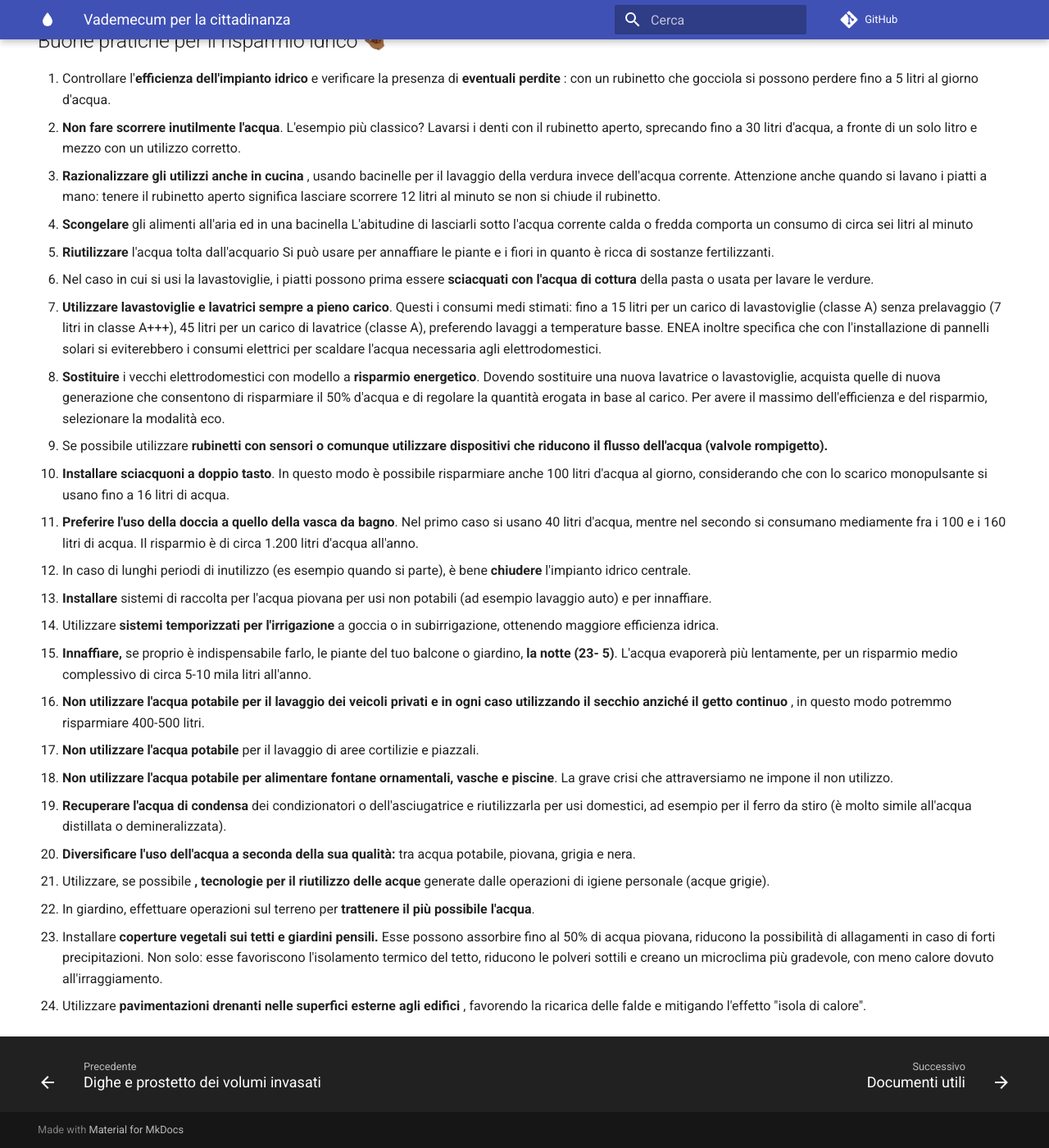
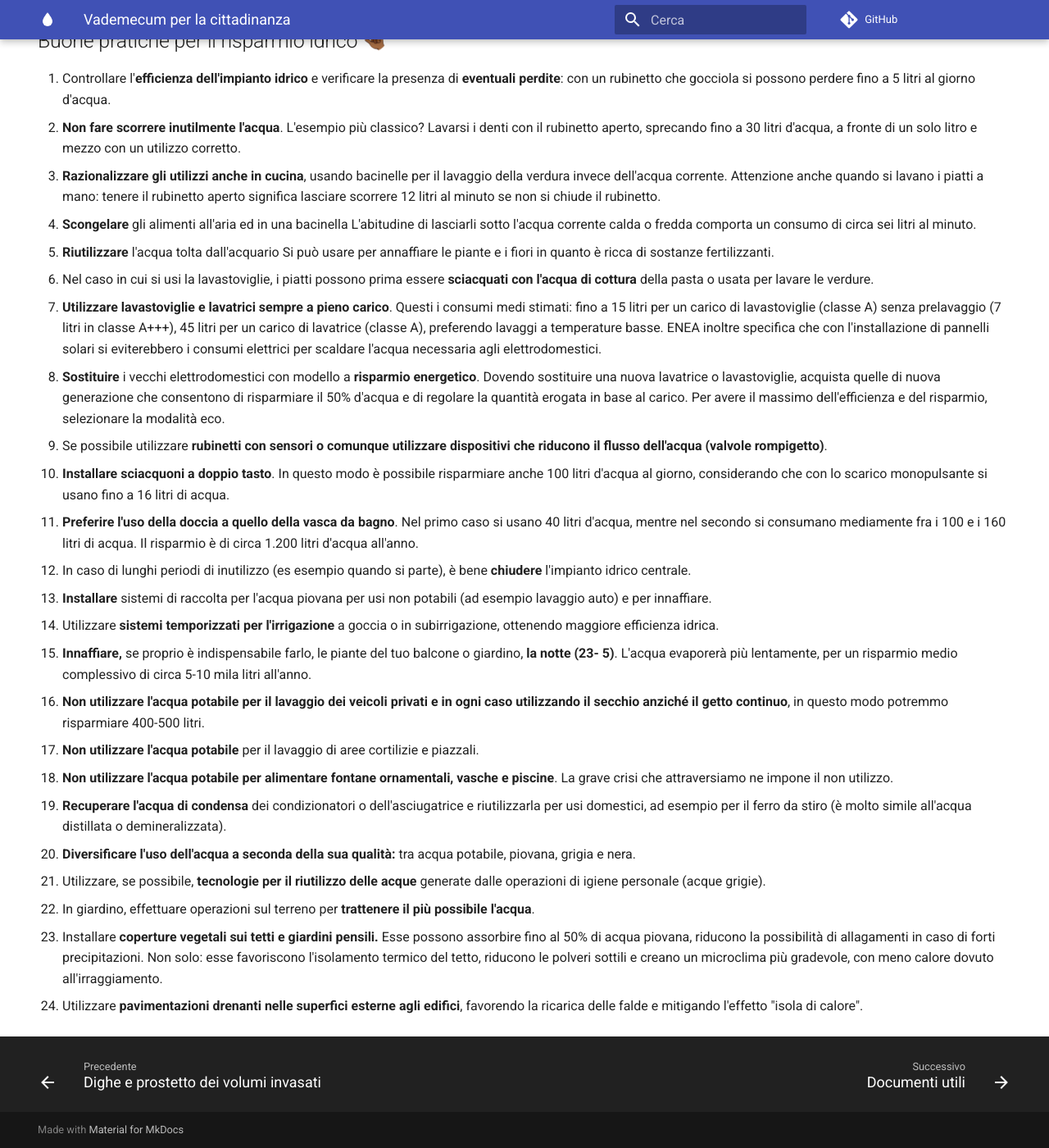
Before and after one commit to opendatasicilia/emergenza-idrica-sicilia, an MkDocs documentation site: the page built from docs/buone-pratiche/index.md, in a window 1280 px wide and 1400 px high, scrolled down 1040 px. Shown: the whole window at 82% size. Built offline with MkDocs 1.6.1 and Material for MkDocs 9.7.7, drawn with Linux system fonts in a browser that asks for light colours; emoji names are drawn with the system emoji font; comment, search, counter and statistics services are not loaded.

```diff
--- a/docs/buone-pratiche/index.md
+++ b/docs/buone-pratiche/index.md
@@ -47,15 +47,15 @@ residenziale.
 
 ## Buone pratiche per il risparmio idrico :pinching_hand_tone4:
 
-1. Controllare l'**efficienza dell'impianto idrico** e verificare la presenza di **eventuali perdite** : con
+1. Controllare l'**efficienza dell'impianto idrico** e verificare la presenza di **eventuali perdite**: con
     un rubinetto che gocciola si possono perdere fino a 5 litri al giorno d'acqua.
 2. **Non fare scorrere inutilmente l'acqua**. L'esempio più classico? Lavarsi i denti con il rubinetto
     aperto, sprecando fino a 30 litri d'acqua, a fronte di un solo litro e mezzo con un utilizzo corretto.
-3. **Razionalizzare gli utilizzi anche in cucina** , usando bacinelle per il lavaggio della verdura
+3. **Razionalizzare gli utilizzi anche in cucina**, usando bacinelle per il lavaggio della verdura
     invece dell'acqua corrente. Attenzione anche quando si lavano i piatti a mano: tenere il rubinetto
     aperto significa lasciare scorrere 12 litri al minuto se non si chiude il rubinetto.
 4. **Scongelare** gli alimenti all'aria ed in una bacinella L'abitudine di lasciarli sotto l'acqua corrente
-    calda o fredda comporta un consumo di circa sei litri al minuto
+    calda o fredda comporta un consumo di circa sei litri al minuto.
 5. **Riutilizzare** l'acqua tolta dall'acquario Si può usare per annaffiare le piante e i fiori in quanto è
     ricca di sostanze fertilizzanti.
 6. Nel caso in cui si usi la lavastoviglie, i piatti possono prima essere **sciacquati con l'acqua di**
@@ -70,7 +70,7 @@ residenziale.
     risparmiare il 50% d'acqua e di regolare la quantità erogata in base al carico. Per avere il massimo
     dell'efficienza e del risparmio, selezionare la modalità eco.
 9. Se possibile utilizzare **rubinetti con sensori o comunque utilizzare dispositivi che riducono**
-    **il flusso dell'acqua (valvole rompigetto).**
+    **il flusso dell'acqua (valvole rompigetto)**.
 10. **Installare sciacquoni a doppio tasto**. In questo modo è possibile risparmiare anche 100 litri
     d'acqua al giorno, considerando che con lo scarico monopulsante si usano fino a 16 litri di acqua.
 11. **Preferire l'uso della doccia a quello della vasca da bagno**. Nel primo caso si usano 40 litri
@@ -86,7 +86,7 @@ residenziale.
     **5)**. L'acqua evaporerà più lentamente, per un risparmio medio complessivo di circa 5-10 mila litri
     all'anno.
 16. **Non utilizzare l'acqua potabile per il lavaggio dei veicoli privati e in ogni caso utilizzando**
-    **il secchio anziché il getto continuo** , in questo modo potremmo risparmiare 400-500 litri.
+    **il secchio anziché il getto continuo**, in questo modo potremmo risparmiare 400-500 litri.
 17. **Non utilizzare l'acqua potabile** per il lavaggio di aree cortilizie e piazzali.
 18. **Non utilizzare l'acqua potabile per alimentare fontane ornamentali, vasche e piscine**. La
     grave crisi che attraversiamo ne impone il non utilizzo.
@@ -94,12 +94,12 @@ residenziale.
     domestici, ad esempio per il ferro da stiro (è molto simile all'acqua distillata o demineralizzata).
 20. **Diversificare l'uso dell'acqua a seconda della sua qualità:** tra acqua potabile, piovana, grigia
     e nera.
-21. Utilizzare, se possibile **, tecnologie per il riutilizzo delle acque** generate dalle operazioni di
+21. Utilizzare, se possibile, **tecnologie per il riutilizzo delle acque** generate dalle operazioni di
     igiene personale (acque grigie).
 22. In giardino, effettuare operazioni sul terreno per **trattenere il più possibile l'acqua**.
 23. Installare **coperture vegetali sui tetti e giardini pensili.** Esse possono assorbire fino al 50% di
     acqua piovana, riducono la possibilità di allagamenti in caso di forti precipitazioni. Non solo: esse
     favoriscono l'isolamento termico del tetto, riducono le polveri sottili e creano un microclima più
     gradevole, con meno calore dovuto all'irraggiamento.
-24. Utilizzare **pavimentazioni drenanti nelle superfici esterne agli edifici** , favorendo la ricarica
+24. Utilizzare **pavimentazioni drenanti nelle superfici esterne agli edifici**, favorendo la ricarica
     delle falde e mitigando l'effetto "isola di calore".
```
